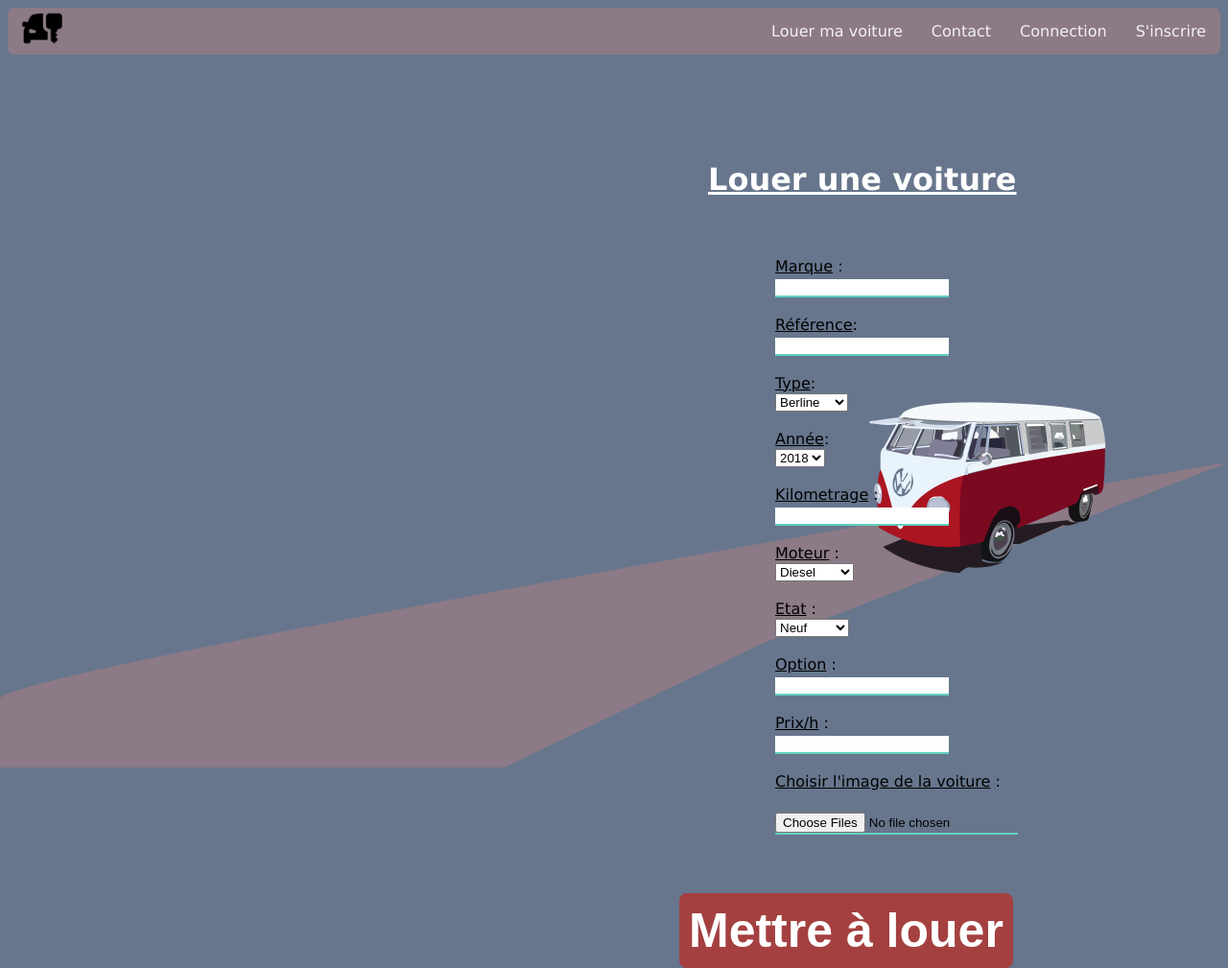
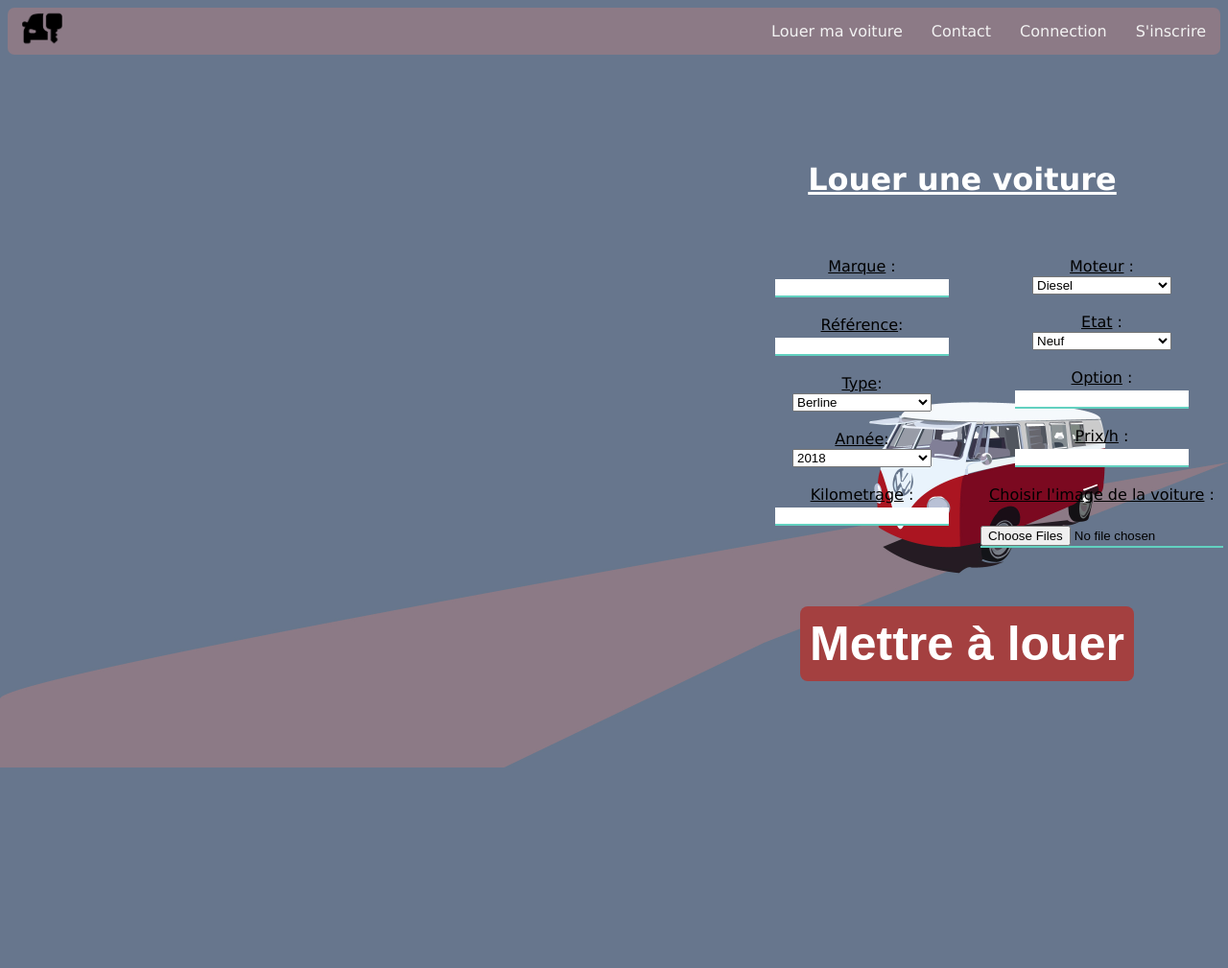
Before and after one commit to clementlebas/TakeCar, a PHP site: page /voiture_a_louer.php in a window 1280 px wide. Shown: the whole page at 96% size. After the commit the page ends 800 px from the top, so only its background shows below. Run offline with PHP 8.4, Linux system fonts and the light colour scheme.

Commit message:
Add files via upload

```diff
--- a/TakeCarStyleSheet2.css
+++ b/TakeCarStyleSheet2.css
@@ -79,9 +79,22 @@ input {
     border-bottom: 2px solid #62d1c0;
 }
 
+.cadreForm{
+	text-align:center;
+	border: white;
+}
+
+.colonneGauche{
+	float:left;
+}
+/*.colonneDroite{
+	float:left;
+}*/
+
 #myForm {
-	/*width:500px;*/
+	width:500px;
 	position:absolute;
+	text-align:center;
 	padding-left:800px;
 	padding-top:50px;
 }
@@ -106,6 +119,6 @@ h1{
 	text-decoration: underline;
 }
 
-select option{
-	width:100px;
+select {
+	width:145px;
 }
```
